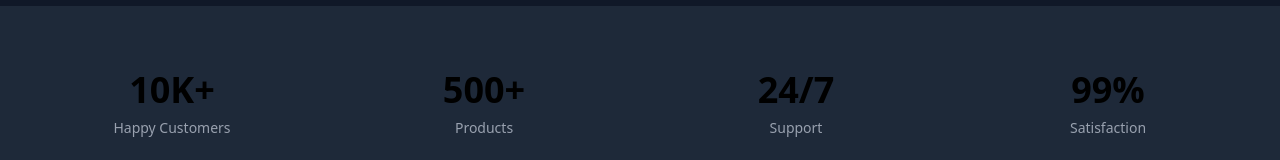
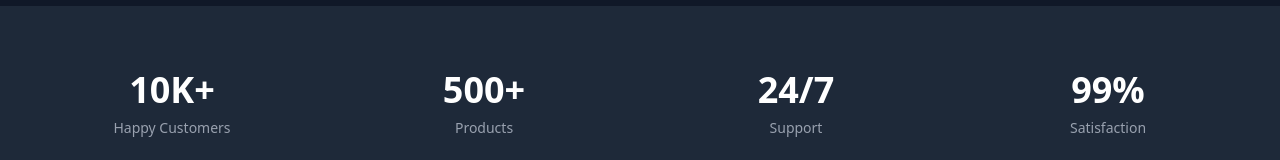
Before and after one commit to Boldecca/Static-ecommerce, a React (Vite) app: page / in a window 1280 px wide. Shown: the part 1754-1914 px from the top of the page. Built offline with nearby package versions, Linux system fonts and the light colour scheme.

Commit message:
updated home file

```diff
--- a/src/pages/Home.jsx
+++ b/src/pages/Home.jsx
@@ -102,19 +102,19 @@ function Home() {
         <div className="max-w-7xl mx-auto px-4 sm:px-6 lg:px-8">
           <div className="grid grid-cols-2 md:grid-cols-4 gap-8">
             <div className="text-center">
-              <div className="text-4xl font-bold text-primary mb-2">10K+</div>
+              <div className="text-4xl font-bold text-white mb-2">10K+</div>
               <div className="text-gray-400 text-sm">Happy Customers</div>
             </div>
             <div className="text-center">
-              <div className="text-4xl font-bold text-primary mb-2">500+</div>
+              <div className="text-4xl font-bold text-white mb-2">500+</div>
               <div className="text-gray-400 text-sm">Products</div>
             </div>
             <div className="text-center">
-              <div className="text-4xl font-bold text-primary mb-2">24/7</div>
+              <div className="text-4xl font-bold text-white mb-2">24/7</div>
               <div className="text-gray-400 text-sm">Support</div>
             </div>
             <div className="text-center">
-              <div className="text-4xl font-bold text-primary mb-2">99%</div>
+              <div className="text-4xl font-bold text-white mb-2">99%</div>
               <div className="text-gray-400 text-sm">Satisfaction</div>
             </div>
           </div>
```
